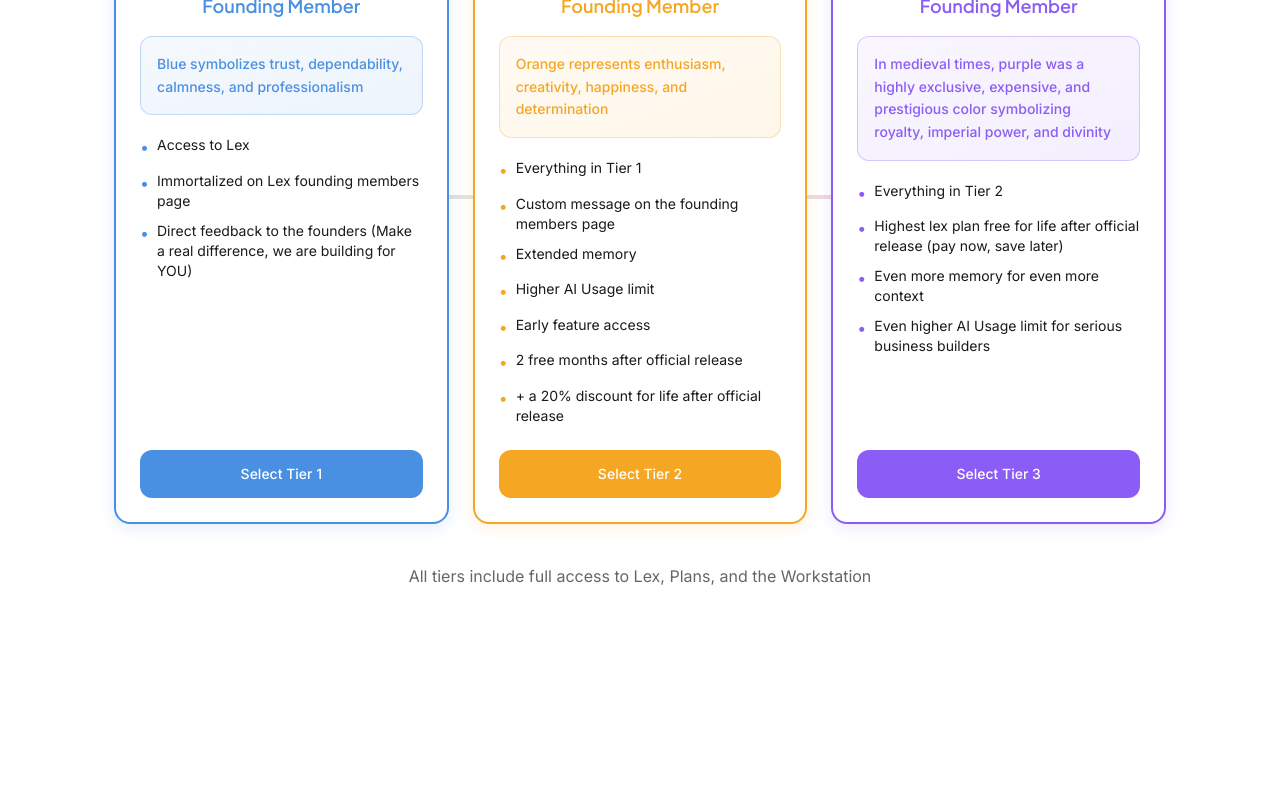
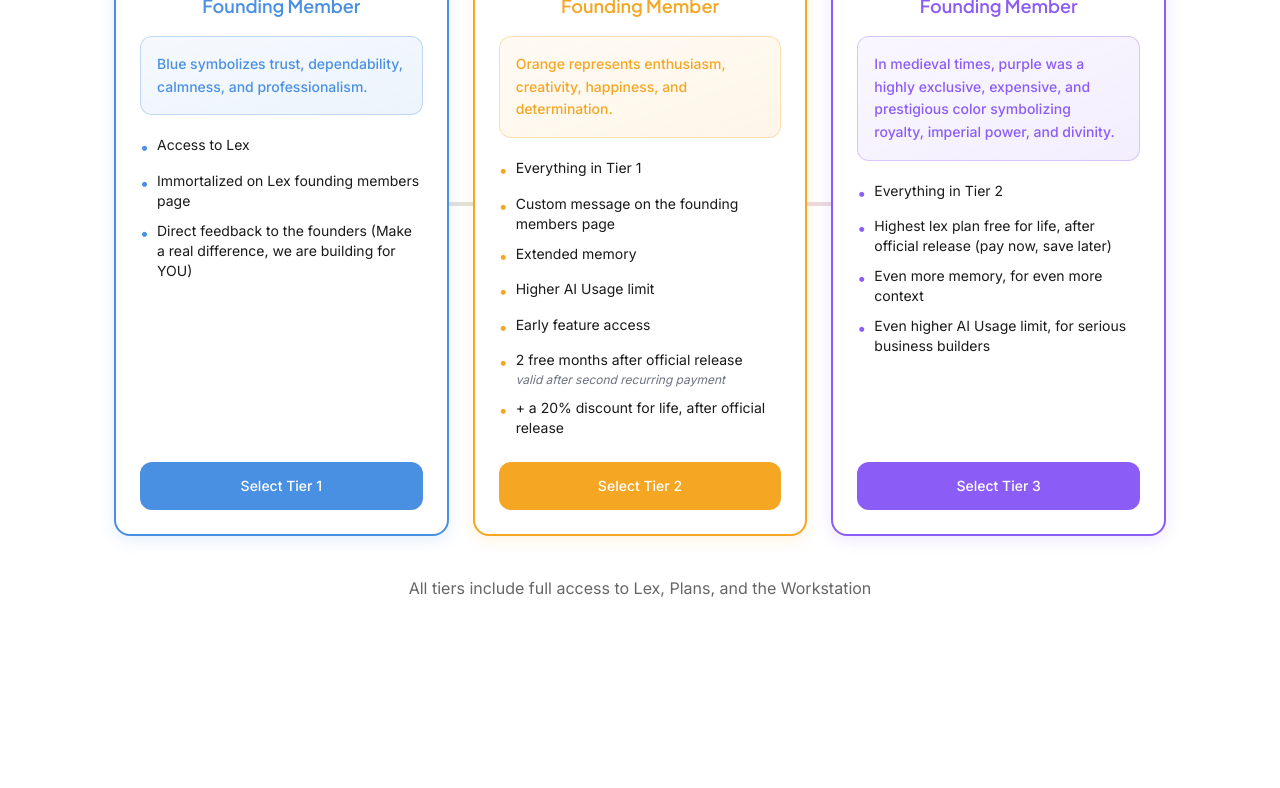
Before and after one commit to sebastiankolimagawork-afk/lex-landing-page, a React (Vite) app: page / in a window 1280 px wide. Shown: the part 3700-4488 px from the top of the page. Built offline with nearby package versions, Linux system fonts and the light colour scheme.

Commit message:
Update pricing tiers and FAQ text - add periods, commas, and subtext

```diff
--- a/src/sections/FAQ.tsx
+++ b/src/sections/FAQ.tsx
@@ -72,7 +72,7 @@
         {/* Notification Signup Form */}
         <div className="max-w-[400px] mx-auto mb-12">
           <p className="body-regular mb-4">
-            Add your email here to be notified when Lex Launch Crew is available for enterprise and teams:
+            Add your email here to be notified when Lex Launch Crew is available for enterprise, teams and non-technical founders:
           </p>
           <form onSubmit={handleNotificationSubmit} className="space-y-4">
             <Input
--- a/src/sections/Pricing.tsx
+++ b/src/sections/Pricing.tsx
@@ -1,12 +1,17 @@
 import { useRef, useEffect, useState } from 'react';
 import { Button } from '@/components/ui/button';
 import { Crown } from 'lucide-react';
+
+interface BenefitItem {
+  text: string;
+  subtext?: string;
+}
 
 interface PricingTier {
   price: string;
   name: string;
   tierLabel: string;
-  benefits: string[];
+  benefits: (string | BenefitItem)[];
   ctaText: string;
   accentColor: 'blue' | 'orange' | 'purple';
   colorFact: string;
@@ -50,7 +55,7 @@
       ],
       ctaText: 'Select Tier 1',
       accentColor: 'blue',
-      colorFact: 'Blue symbolizes trust, dependability, calmness, and professionalism',
+      colorFact: 'Blue symbolizes trust, dependability, calmness, and professionalism.',
     },
     {
       price: '$25/mo',
@@ -62,12 +67,15 @@
         'Extended memory',
         'Higher AI Usage limit',
         'Early feature access',
-        '2 free months after official release',
-        '+ a 20% discount for life after official release',
+        {
+          text: '2 free months after official release',
+          subtext: 'valid after second recurring payment',
+        },
+        '+ a 20% discount for life, after official release',
       ],
       ctaText: 'Select Tier 2',
       accentColor: 'orange',
-      colorFact: 'Orange represents enthusiasm, creativity, happiness, and determination',
+      colorFact: 'Orange represents enthusiasm, creativity, happiness, and determination.',
     },
     {
       price: '$50/mo',
@@ -75,13 +83,13 @@
       tierLabel: 'Tier 3',
       benefits: [
         'Everything in Tier 2',
-        'Highest lex plan free for life after official release (pay now, save later)',
-        'Even more memory for even more context',
-        'Even higher AI Usage limit for serious business builders',
+        'Highest lex plan free for life, after official release (pay now, save later)',
+        'Even more memory, for even more context',
+        'Even higher AI Usage limit, for serious business builders',
       ],
       ctaText: 'Select Tier 3',
       accentColor: 'purple',
-      colorFact: 'In medieval times, purple was a highly exclusive, expensive, and prestigious color symbolizing royalty, imperial power, and divinity',
+      colorFact: 'In medieval times, purple was a highly exclusive, expensive, and prestigious color symbolizing royalty, imperial power, and divinity.',
       showCrown: true,
     },
   ];
@@ -214,12 +222,23 @@
 
                   {/* Benefits */}
                   <ul className="space-y-2.5 mb-6 flex-grow">
-                    {tier.benefits.map((benefit, benefitIndex) => (
-                      <li key={benefitIndex} className="flex items-start gap-2">
-                        <span className={styles.text}>•</span>
-                        <span className="text-sm text-[var(--near-black)]">{benefit}</span>
-                      </li>
-                    ))}
+                    {tier.benefits.map((benefit, benefitIndex) => {
+                      const isObject = typeof benefit === 'object';
+                      const benefitText = isObject ? benefit.text : benefit;
+                      const subtext = isObject ? benefit.subtext : undefined;
+
+                      return (
+                        <li key={benefitIndex} className="flex items-start gap-2">
+                          <span className={styles.text}>•</span>
+                          <div className="flex flex-col">
+                            <span className="text-sm text-[var(--near-black)]">{benefitText}</span>
+                            {subtext && (
+                              <span className="text-xs text-gray-500 italic mt-0.5">{subtext}</span>
+                            )}
+                          </div>
+                        </li>
+                      );
+                    })}
                   </ul>
 
                   {/* CTA Button */}
```
Also changed, not shown: 1 other file (tests, documents, lock files or other folders).
